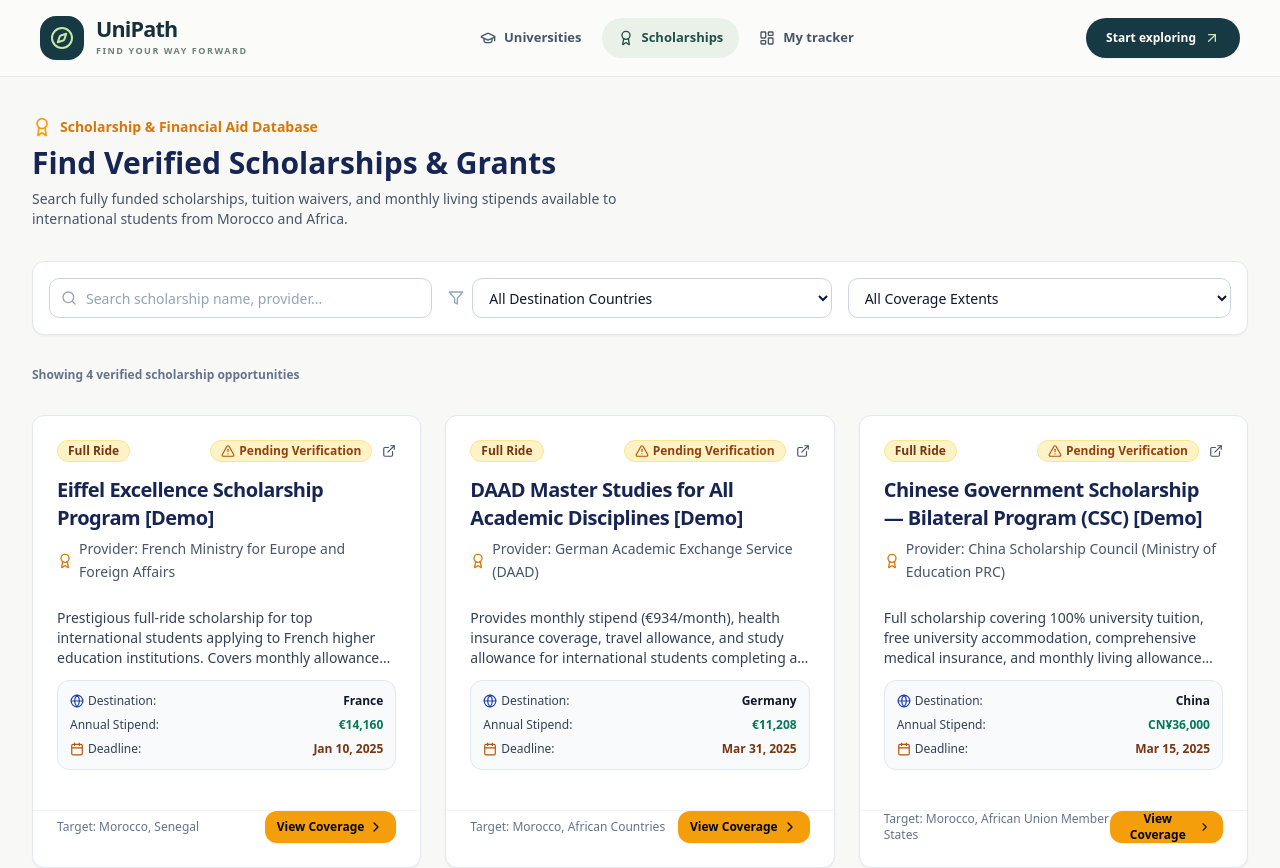
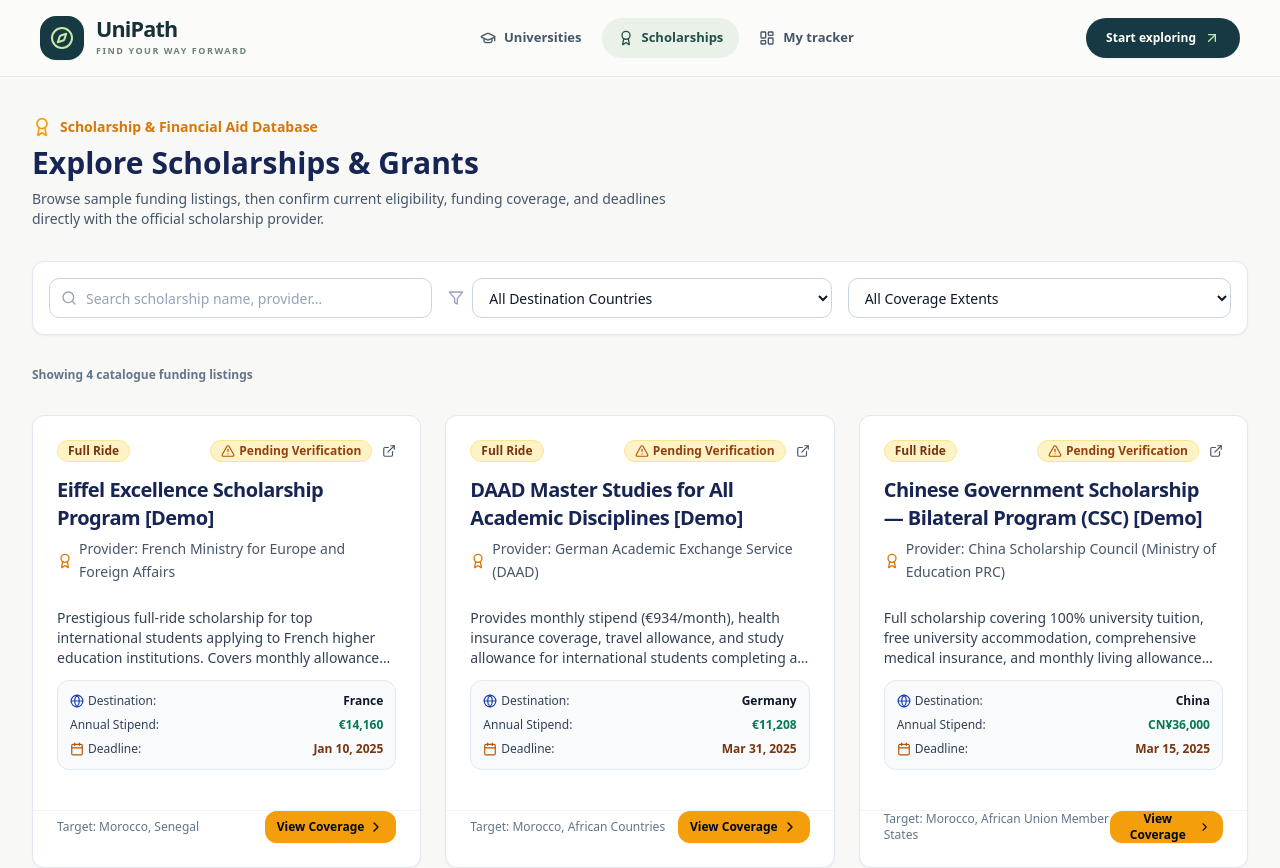
Before and after one commit to khalloukibrahim03-rgb/UniPath-University-Scholarship-Finder, a Next.js app: page /scholarships in a window 1280 px wide. Shown: the top 868 px of the page. Built offline with nearby package versions, Linux system fonts and the light colour scheme.

Commit message:
content: clarify catalogue status and demo limitations across pages

```diff
--- a/app/scholarships/page.tsx
+++ b/app/scholarships/page.tsx
@@ -28,9 +28,9 @@ export default function ScholarshipsPage() {
           <Award className="w-5 h-5 text-amber-500" />
           <span>Scholarship & Financial Aid Database</span>
         </div>
-        <h1 className="text-3xl font-black text-blue-950">Find Verified Scholarships & Grants</h1>
+        <h1 className="text-3xl font-black text-blue-950">Explore Scholarships & Grants</h1>
         <p className="text-sm text-slate-600 max-w-2xl">
-          Search fully funded scholarships, tuition waivers, and monthly living stipends available to international students from Morocco and Africa.
+          Browse sample funding listings, then confirm current eligibility, funding coverage, and deadlines directly with the official scholarship provider.
         </p>
       </div>
 
@@ -80,7 +80,7 @@ export default function ScholarshipsPage() {
 
       {/* Results Count */}
       <div className="text-xs font-semibold text-slate-500">
-        Showing {scholarships.length} verified scholarship opportunities
+        Showing {scholarships.length} catalogue funding listings
       </div>
 
       {/* Grid */}
```
